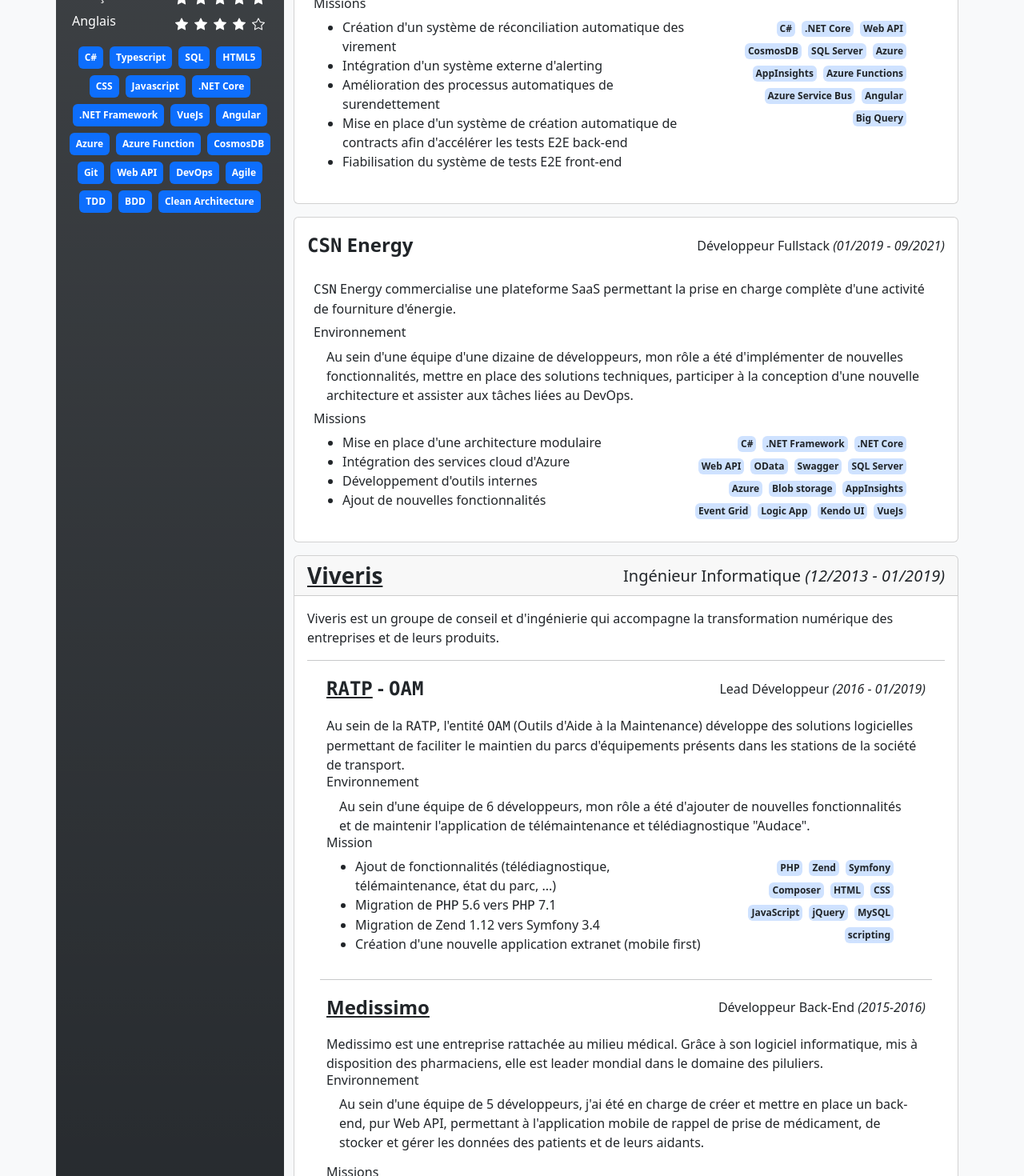
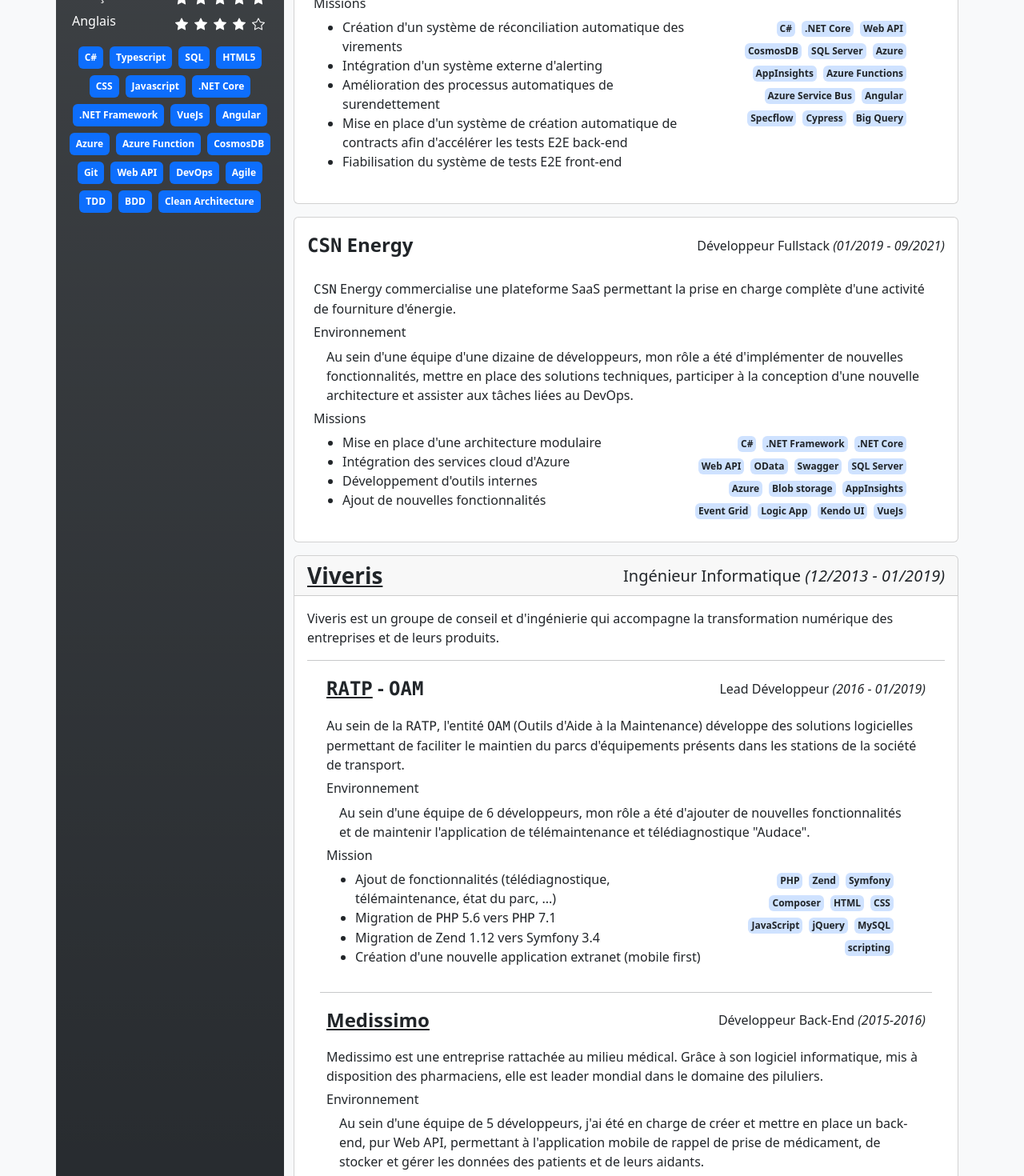
Before and after one commit to lpussacq/lpussacq.github.io, a Vue app: page / in a window 1280 px wide. Shown: the part 480-1950 px from the top of the page at 80% size. Built offline with nearby package versions, Linux system fonts and the light colour scheme.

Commit message:
style and french correction

```diff
--- a/src/views/Content.vue
+++ b/src/views/Content.vue
@@ -64,7 +64,7 @@
                         <Section title="Missions">
                             <div class="row mx-4">
                                 <ul class="col-8">
-                                    <li>Création d'un système de réconciliation automatique des virement</li>
+                                    <li>Création d'un système de réconciliation automatique des virements</li>
                                     <li>Intégration d'un système externe d'alerting</li>
                                     <li>Amélioration des processus automatiques de surendettement</li>
                                     <li>Mise en place d'un système de création automatique de contracts afin d'accélérer les
@@ -72,7 +72,7 @@
                                     <li>Fiabilisation du système de tests E2E front-end</li>
                                 </ul>
                                 <Cloud class="col-4 text-end" :words="[
-                                    'C#', '.NET Core', 'Web API', 'CosmosDB', 'SQL Server', 'Azure', 'AppInsights', 'Azure Functions', 'Azure Service Bus', 'Angular', 'Big Query'
+                                    'C#', '.NET Core', 'Web API', 'CosmosDB', 'SQL Server', 'Azure', 'AppInsights', 'Azure Functions', 'Azure Service Bus', 'Angular', 'Specflow', 'Cypress', 'Big Query'
                                 ]">
                                 </Cloud>
                             </div>
@@ -158,7 +158,7 @@
                                 d'équipements présents dans les stations de la société de transport.
                             </div>
 
-                            <Section title="Environnement">
+                            <Section title="Environnement" class="my-2">
                                 <div class="mx-3">
                                     Au sein d'une équipe de 6 développeurs, mon rôle a été d'ajouter de nouvelles
                                     fonctionnalités et de maintenir l'application de télémaintenance et télédiagnostique
@@ -210,7 +210,7 @@
                                 mis à disposition des pharmaciens, elle est leader mondial dans le domaine des piluliers.
                             </div>
 
-                            <Section title="Environnement" class="mb-3">
+                            <Section title="Environnement" class="my-2">
                                 <div class="mx-3">
                                     Au sein d'une équipe de 5 développeurs, j'ai été en charge de créer et mettre en place
                                     un back-end, pur Web API, permettant à l'application mobile de rappel de prise de
@@ -249,7 +249,7 @@
                                     Développeur Fullstack <Date>2014-2015</Date>
                                 </div>
                             </div>
-                            <Section title="Environnement" class="mb-3">
+                            <Section title="Environnement" class="my-2">
                                 <div class="mx-3">
                                     Au sein d'une équipe de 5 développeurs, j'ai participé à la création du projet, la
                                     validation des choix technologiques et à l'implémentation des fonctionnalités jusqu'à
```
